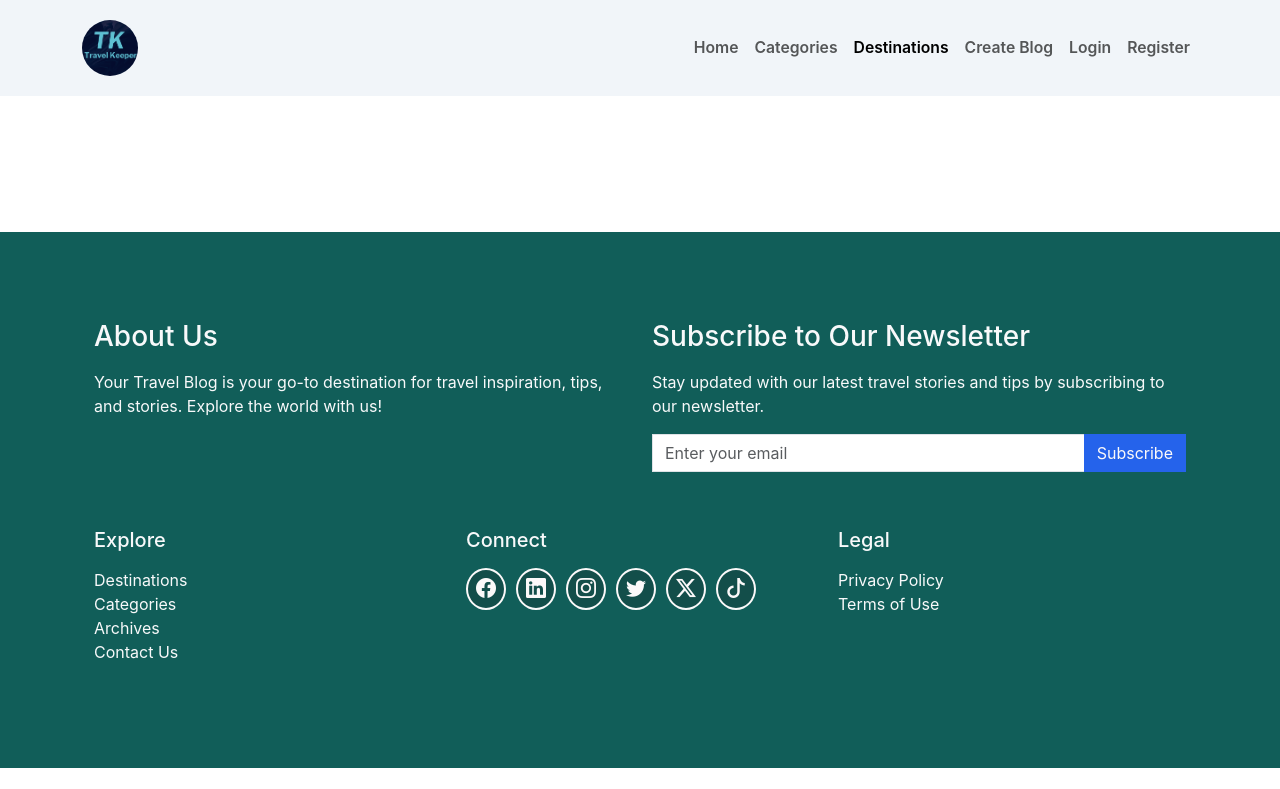
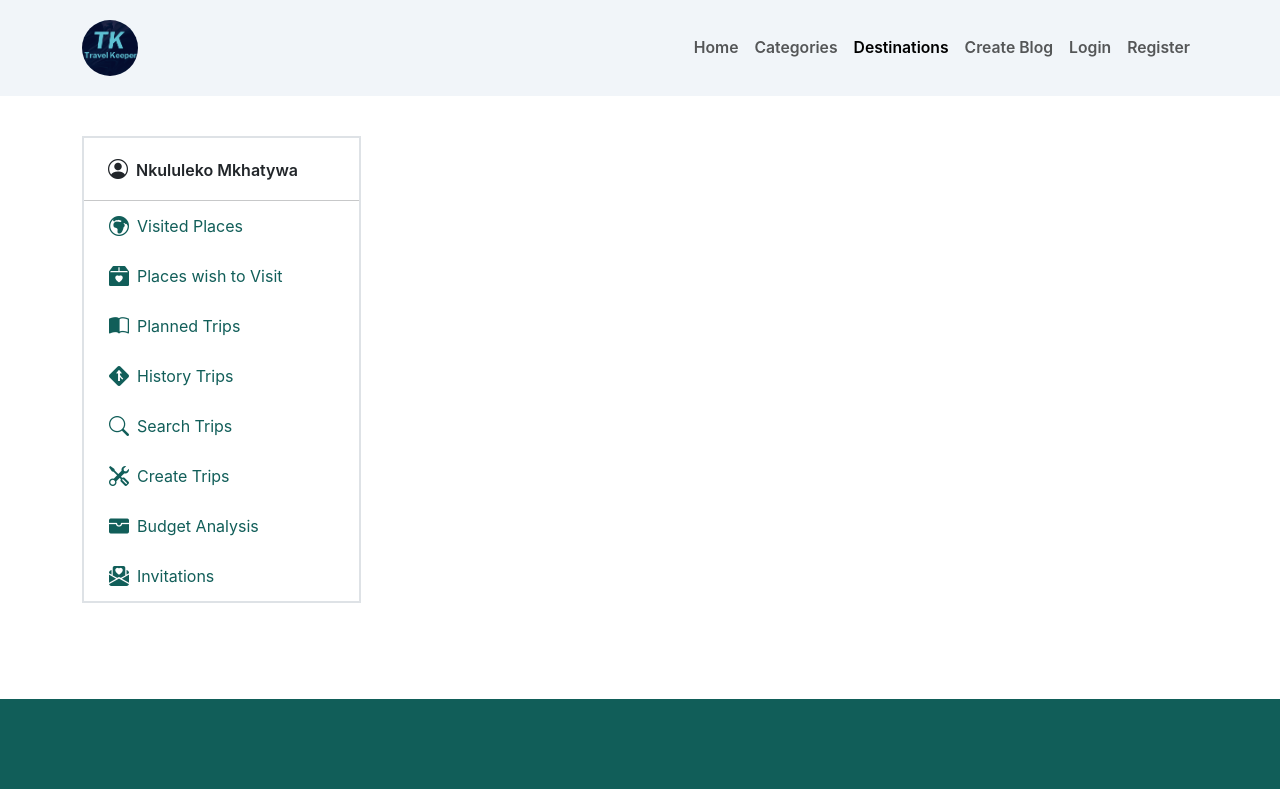
Before and after one commit to Nkululeko1999/blog-site, a React (Create React App) app in the folder frontend/: page /destinations in a window 1280 px wide. Shown: the top 789 px of the page. Built offline with nearby package versions, Linux system fonts and the light colour scheme.

Commit message:
dest sidebar comp

```diff
--- a/frontend/src/components/dest-sidebar/DestinationSideBar.js
+++ b/frontend/src/components/dest-sidebar/DestinationSideBar.js
@@ -1,8 +1,67 @@
 import React from 'react';
 import './DestinationSideBar.scss';
+import { NavLink } from 'react-router-dom';
 
 export default function DestinationSideBar() {
   return (
-    <div>DestinationSideBar</div>
+    <div class="side-bar-container p-0 border border-2" id="navbarToggleExternalContent">
+      <header class="px-3 pt-3 ps-4 d-flex align-content-center">
+        <i class="bi bi-person-circle nav-icons"></i>
+        <p className='mb-0 mt-1'>Nkululeko Mkhatywa</p>
+      </header>
+
+      <hr className='divider mb-0' />
+
+      <ul class="nav flex-column ">
+        <li class="nav-item">
+            <NavLink className='nav-link dest-nav-link d-flex align-items-center'>
+                <i class="bi bi-globe-europe-africa nav-icons"></i>
+                Visited Places
+            </NavLink>
+        </li>
+        <li class="nav-item">
+            <NavLink className='nav-link dest-nav-link d-flex align-items-center'>
+                <i class="bi bi-box2-heart-fill nav-icons"></i>
+                Places wish to Visit
+            </NavLink>
+        </li>
+        <li class="nav-item">
+            <NavLink className='nav-link dest-nav-link d-flex align-items-center'>
+                <i class="bi bi-book-half nav-icons"></i>
+                Planned Trips
+            </NavLink>
+        </li>
+        <li class="nav-item">
+            <NavLink className='nav-link dest-nav-link d-flex align-items-center'>
+                <i class="bi bi-sign-merge-right-fill nav-icons"></i>
+                History Trips
+            </NavLink>
+        </li>
+        <li class="nav-item">
+            <NavLink className='nav-link dest-nav-link d-flex align-items-center'>
+                <i class="bi bi-search nav-icons"></i>
+                Search Trips
+            </NavLink>
+        </li>
+        <li class="nav-item">
+            <NavLink className='nav-link dest-nav-link d-flex align-items-center'>
+                <i class="bi bi-tools nav-icons"></i>
+                Create Trips
+            </NavLink>
+        </li>
+        <li class="nav-item">
+            <NavLink className='nav-link dest-nav-link d-flex align-items-center'>
+                <i class="bi bi-wallet-fill nav-icons"></i>
+                Budget Analysis
+            </NavLink>
+        </li>
+        <li class="nav-item">
+            <NavLink className='nav-link dest-nav-link d-flex align-items-center'>
+                <i class="bi bi-envelope-paper-heart-fill nav-icons"></i>
+                Invitations
+            </NavLink>
+        </li>
+      </ul>
+    </div>
   )
 }
--- a/frontend/src/components/dest-sidebar/DestinationSideBar.scss
+++ b/frontend/src/components/dest-sidebar/DestinationSideBar.scss
@@ -0,0 +1,31 @@
+$primary: #115e59;
+$base-color: #f8fafc;
+$styled-white: #fbf9f9;
+
+
+
+.side-bar-container {
+    header {
+        p {
+            font-weight: 600;
+        }
+    }
+
+    ul {
+        .nav-item {
+            .dest-nav-link{
+                padding: 10px 25px;
+                color: $primary;
+                }
+            .dest-nav-link:hover{
+            color: #fff;
+            background-color: $primary;
+            }
+        }
+    }
+
+    .nav-icons {
+        margin-right: 0.5rem;
+        font-size: 1.25rem;
+    }
+}
--- a/frontend/src/components/header/Header.js
+++ b/frontend/src/components/header/Header.js
@@ -21,7 +21,7 @@ export default function Header() {
   }, []);
 
   return (
-    <nav class="navbar navbar-expand-lg">
+    <nav class="navbar navbar-expand-lg horizontal-navbar">
       <div class="container">
         <NavLink to="/" exact activeClassName="navbar-brand">
             <Logo />
--- a/frontend/src/components/header/Header.scss
+++ b/frontend/src/components/header/Header.scss
@@ -1,7 +1,7 @@
 $hover-link-color: #115e59;
 $base-color: #f1f5f9;
 
-.navbar {
+nav.horizontal-navbar {
     background-color: $base-color;
     padding: 1.25rem 0;
 
--- a/frontend/src/pages/destinations/Destinations.js
+++ b/frontend/src/pages/destinations/Destinations.js
@@ -1,4 +1,5 @@
 import React from 'react';
+import DestinationSideBar from '../../components/dest-sidebar/DestinationSideBar.js';
 // import Welcome from '../../components/welcome/Welcome.js';
 
 export default function Destinations() {
@@ -8,9 +9,9 @@ export default function Destinations() {
       <Welcome />
     </div> */}
     <div className='row create-blog-container'>
-      <div className='col-md-4'>
+      <div className='col-md-3 px-0'>
         <div className=''>
-
+          <DestinationSideBar />
         </div>
       </div>
       <div className='col-md-8'>
```
